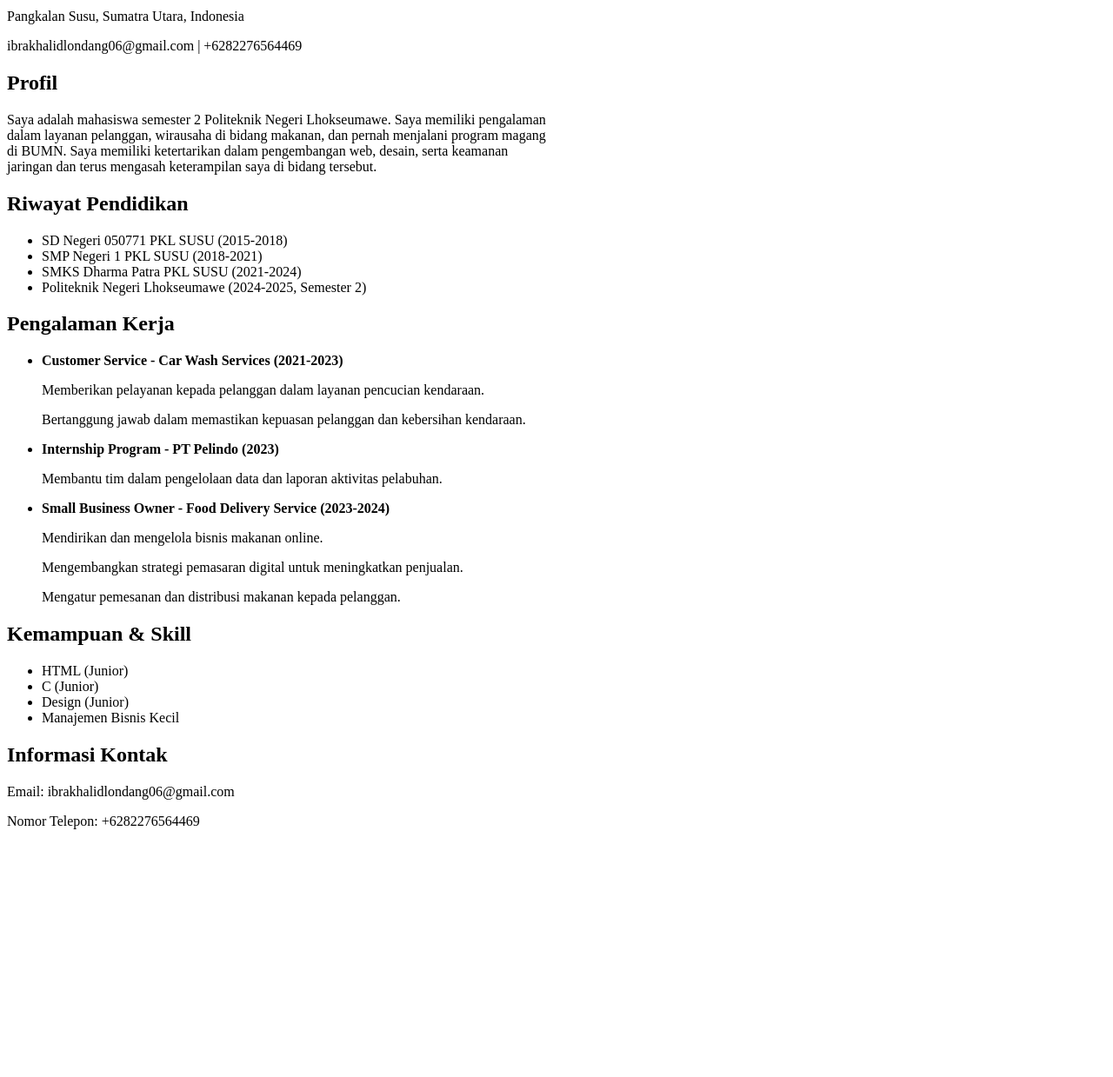
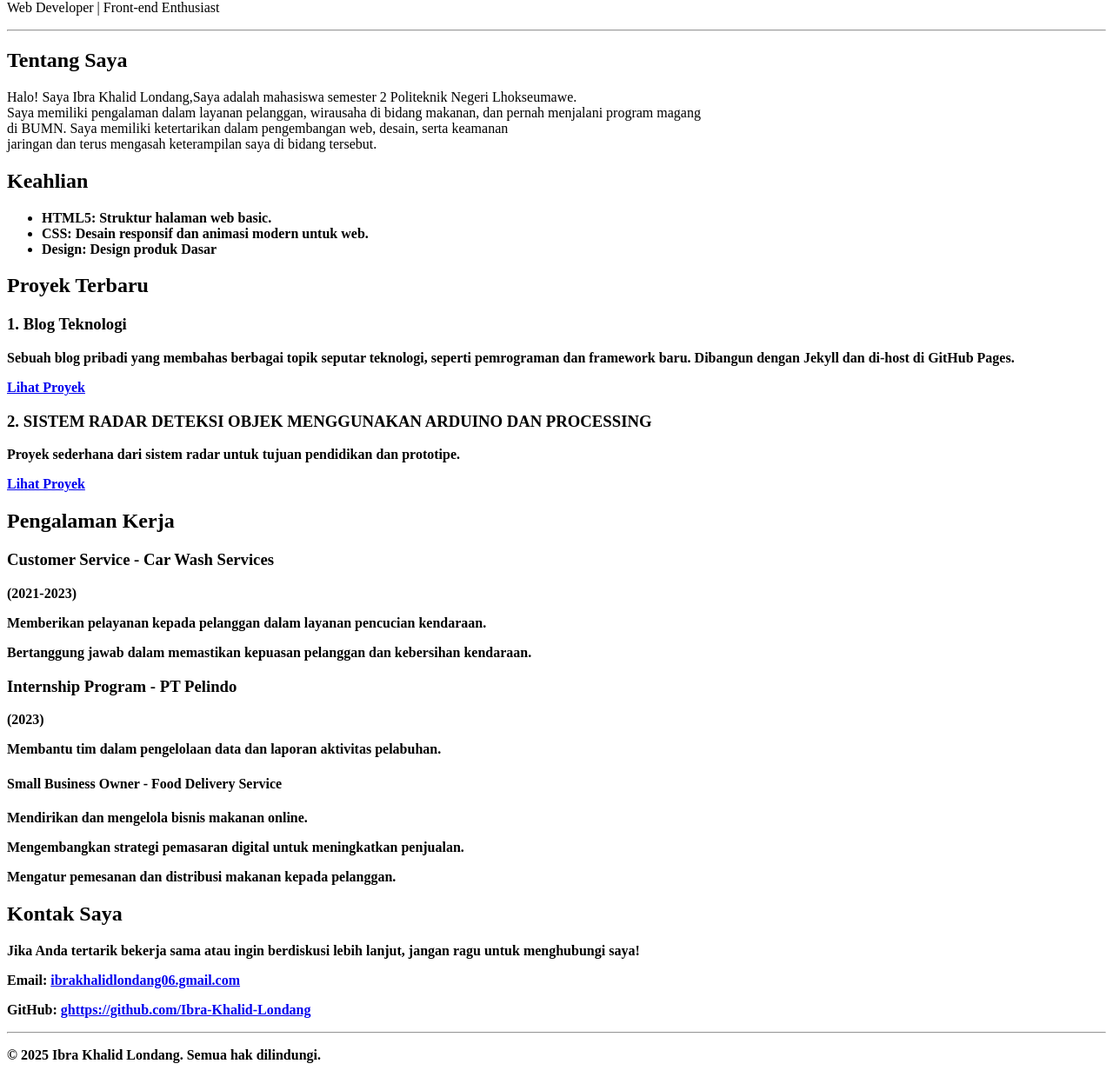
Before and after one commit to Ibra-Khalid-Londang/Ibra-Khalid-Londang.github.io, a plain HTML site: page aboutme.html in a window 1280 px wide. Shown: the part 106-1345 px from the top of the page at 87% size. Before the commit the page ends 1076 px from the top, so only its background shows below. Drawn offline with Linux system fonts and the light colour scheme.

Commit message:
pub: publishh

```diff
--- a/aboutme.html
+++ b/aboutme.html
@@ -3,59 +3,80 @@
 <head>
   <meta charset="UTF-8">
   <meta name="viewport" content="width=device-width, initial-scale=1.0">
-    <title>Portofolio Ibra Khalid Londang</title>
+  <title>Portofolio - Ibra Khalid Londang</title>
 </head>
 <body>
     <nav>
         <a href="index.html">Home</a> |
-        <a href="blog.html">Blog</a> |
+        <a href="blog.html">blog</a>|
         <a href="contact.html">Contact</a> |
         <a href="aboutme.html">About me</a>
     </nav>
 
-    <hr />
+  <header>
+    <h1>Ibra Khalid Londang</h1>
+    <p>Web Developer | Front-end Enthusiast</p>
+    <hr>
+  </header>
 
-        <h1>Ibra Khalid Londang</h1>
-        <p>Pangkalan Susu, Sumatra Utara, Indonesia</p>
-        <p>ibrakhalidlondang06@gmail.com | +6282276564469</p>
+  <section id="about">
+    <h2>Tentang Saya</h2>
+    <p>Halo! Saya Ibra Khalid Londang,Saya adalah mahasiswa semester 2 Politeknik Negeri Lhokseumawe. <br>Saya memiliki pengalaman  dalam layanan pelanggan, wirausaha di bidang makanan, dan pernah menjalani program magang <br> di BUMN. Saya memiliki ketertarikan dalam pengembangan web, desain, serta keamanan <br> jaringan dan terus mengasah keterampilan saya di bidang tersebut.</p>
+  </section>
+
+  <section id="skills">
+    <h2>Keahlian</h2>
+    <ul>
+      <li><strong>HTML5:</junior> Struktur halaman web basic.</li>
+      <li><strong>CSS:</junior> Desain responsif dan animasi modern untuk web.</li>
+      <li><strong>Design:</Junior> Design produk Dasar</li>
+    </ul>
+  </section>
+
+  <section id="projects">
+    <h2>Proyek Terbaru</h2>
+
+    <h3>1. Blog Teknologi</h3>
+    <p>Sebuah blog pribadi yang membahas berbagai topik seputar teknologi, seperti pemrograman dan framework baru. Dibangun dengan Jekyll dan di-host di GitHub Pages.</p>
+    <a href="blog.html">Lihat Proyek</a>
+
+    <h3>2. SISTEM RADAR DETEKSI OBJEK MENGGUNAKAN ARDUINO DAN PROCESSING </h3>
+    <p>Proyek sederhana dari sistem radar untuk tujuan pendidikan dan prototipe.</p>
+    <a href="SISTEM RADAR DETEKSI OBJEK MENGGUNAKAN ARDUINO DAN PROCESSING.pdf">Lihat Proyek</a>
+
+  </section>
 
 
-    <h2>Profil</h2>
-    <p>Saya adalah mahasiswa semester 2 Politeknik Negeri Lhokseumawe. Saya memiliki pengalaman <br> dalam layanan pelanggan, wirausaha di bidang makanan, dan pernah menjalani program magang <br> di BUMN. Saya memiliki ketertarikan dalam pengembangan web, desain, serta keamanan <br> jaringan dan terus mengasah keterampilan saya di bidang tersebut.</p>
-
-    <h2>Riwayat Pendidikan</h2>
-    <ul>
-        <li>SD Negeri 050771 PKL SUSU (2015-2018)</li>
-        <li>SMP Negeri 1 PKL SUSU (2018-2021)</li>
-        <li>SMKS Dharma Patra PKL SUSU (2021-2024)</li>
-        <li>Politeknik Negeri Lhokseumawe (2024-2025, Semester 2)</li>
-    </ul>
-
+  <section id="experience">
     <h2>Pengalaman Kerja</h2>
-    <ul>
-        <li><b>Customer Service - Car Wash Services (2021-2023)</b></li>
+    <h3>Customer Service - Car Wash Services</h3>
+    <p>(2021-2023)</p>
     <p>Memberikan pelayanan kepada pelanggan dalam layanan pencucian kendaraan.</p>
     <p>Bertanggung jawab dalam memastikan kepuasan pelanggan dan kebersihan kendaraan.</p>
 
-        <li><b>Internship Program - PT Pelindo (2023)</b></li>
+
+    <h3>Internship Program - PT Pelindo </h3>
+    <p>(2023)</p>
     <p>Membantu tim dalam pengelolaan data dan laporan aktivitas pelabuhan.</p>
 
-        <li><b>Small Business Owner - Food Delivery Service (2023-2024)</b></li>
+    <h4>Small Business Owner - Food Delivery Service</h4>
     <p>Mendirikan dan mengelola bisnis makanan online.</p>
     <p>Mengembangkan strategi pemasaran digital untuk meningkatkan penjualan.</p>
     <p>Mengatur pemesanan dan distribusi makanan kepada pelanggan.</p>
-    </ul>
 
-    <h2>Kemampuan & Skill</h2>
-    <ul>
-        <li>HTML (Junior)</li>
-        <li>C (Junior)</li>
-        <li>Design (Junior)</li>
-        <li>Manajemen Bisnis Kecil</li>
-    </ul>
+  </section>
 
-    <h2>Informasi Kontak</h2>
-    <p>Email: ibrakhalidlondang06@gmail.com</p>
-    <p>Nomor Telepon: +6282276564469</p>
+  <section id="contact">
+    <h2>Kontak Saya</h2>
+    <p>Jika Anda tertarik bekerja sama atau ingin berdiskusi lebih lanjut, jangan ragu untuk menghubungi saya!</p>
+    <p>Email: <a href="ibrakhalidlondang06@gmail.com">ibrakhalidlondang06.gmail.com</a></p>
+    <p>GitHub: <a href="https://ibra-khalid-londang.github.io/" target="_blank">ghttps://github.com/Ibra-Khalid-Londang</a></p>
+  </section>
+
+  <footer>
+    <hr>
+    <p>&copy; 2025 Ibra Khalid Londang. Semua hak dilindungi.</p>
+  </footer>
+
 </body>
 </html>
```
Also changed, not shown: blog.html (+4 -3 lines), 3 other files. Lines whose indentation alone changed are shown as unchanged.
